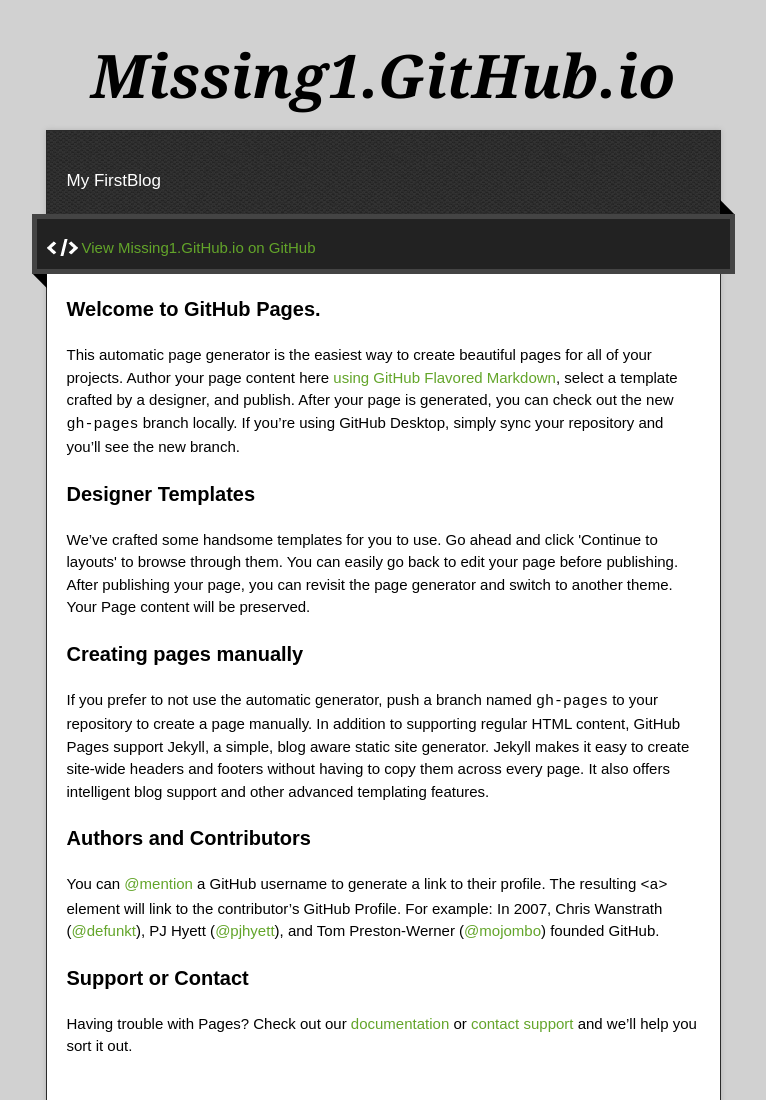
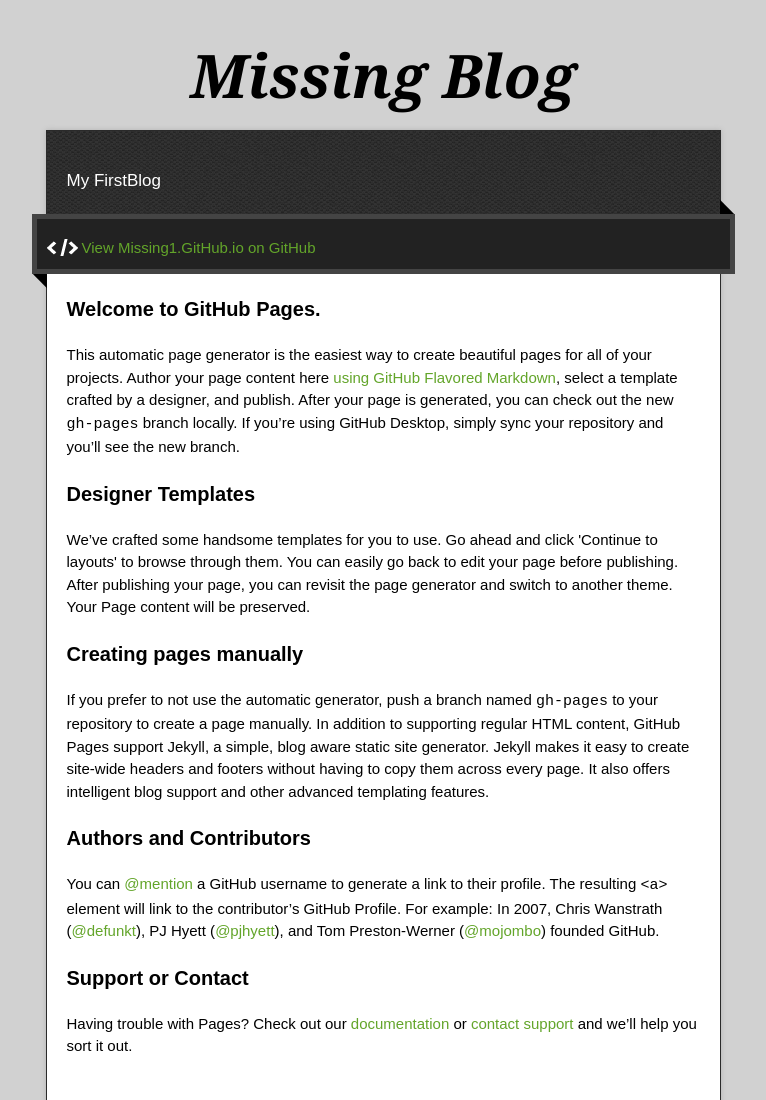
Before and after one commit to missing1/missing1.github.io, a plain HTML site: page index.html in a window 1280 px wide. Shown: the top 1100 px of the page, without its empty margins (257-1023 px from the left). Drawn offline with nearby package versions, Linux system fonts and the light colour scheme.

Commit message:
Update index.html

```diff
--- a/index.html
+++ b/index.html
@@ -22,7 +22,7 @@
 
   <div class="wrapper">
     <header>
-      <h1 class="title">Missing1.GitHub.io</h1>
+      <h1 class="title">Missing Blog</h1>
     </header>
     <div id="container">
       <p class="tagline">My FirstBlog</p>
```
